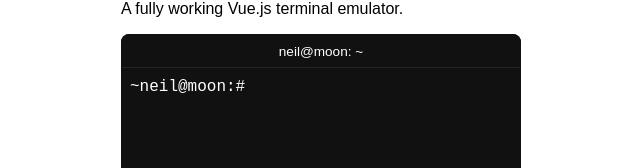
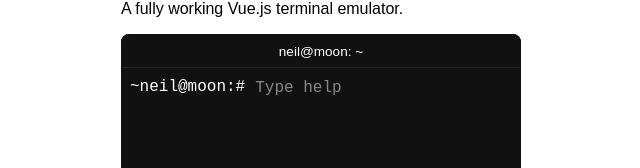
Before and after one commit to ndabAP/vue-command, a Vue app: page / in a window 1280 px wide. Shown: the part 187-355 px from the top of the page, without its empty margins (319-959 px from the left). Built offline with nearby package versions, Linux system fonts and the light colour scheme.

Commit message:
fix: make help visible again

```diff
--- a/package.json
+++ b/package.json
@@ -1,6 +1,6 @@
 {
   "name": "vue-command",
-  "version": "7.1.4",
+  "version": "7.1.5",
   "description": "A fully working Vue.js terminal emulator.",
   "private": false,
   "main": "./dist/vue-command.common.js",
--- a/src/components/Stdin.vue
+++ b/src/components/Stdin.vue
@@ -198,7 +198,7 @@ export default {
     width: 100%;
 
     &::placeholder {
-      color: transparent;
+      color: rgba(255, 255, 255, 0.5);
     }
   }
 
```
Also changed, not shown: 8 other files (tests, documents, lock files or other folders).
